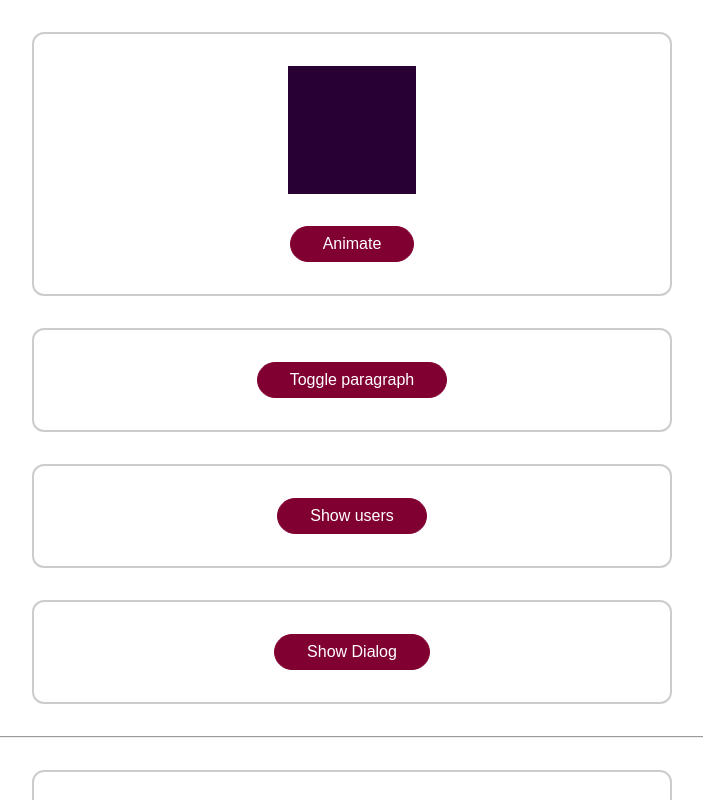
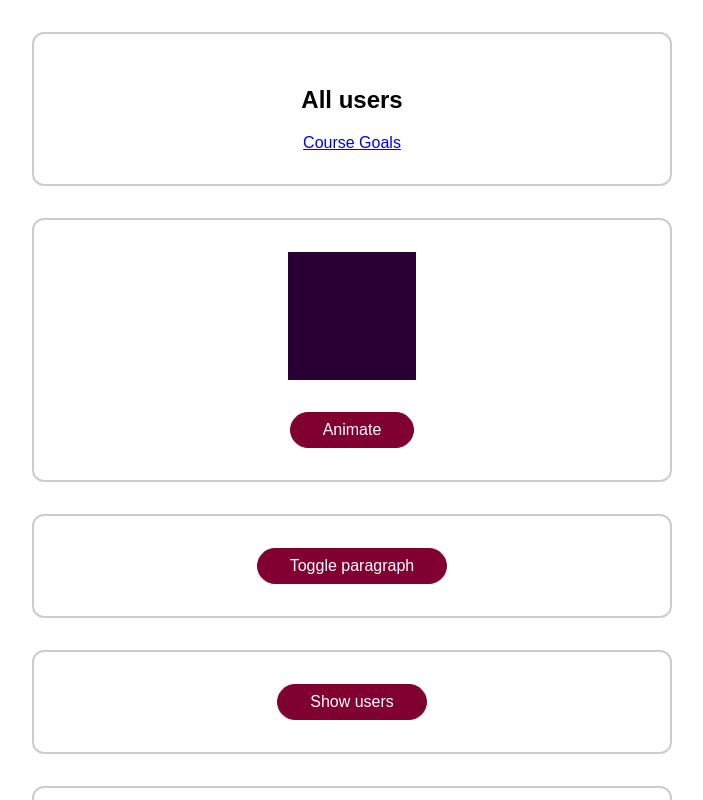
Before and after one commit to AndreaLupo/vue-14-animations-transitions, a Vue app: page / in a window 1280 px wide. Shown: the top 800 px of the page, without its empty margins (288-991 px from the left). Built offline with nearby package versions, Linux system fonts and the light colour scheme.

Commit message:
Transitions between routes

```diff
--- a/package.json
+++ b/package.json
@@ -9,7 +9,8 @@
   },
   "dependencies": {
     "core-js": "^3.6.5",
-    "vue": "^3.0.0"
+    "vue": "^3.0.0",
+    "vue-router": "^4.1.6"
   },
   "devDependencies": {
     "@vue/cli-plugin-babel": "~4.5.0",
--- a/src/App.vue
+++ b/src/App.vue
@@ -1,4 +1,11 @@
 <template>
+
+  <router-view v-slot="slotProps">
+    <transition name="fade-button" mode="out-in">
+      <component :is="slotProps.Component"></component>
+    </transition>
+  </router-view>
+
   <div class="container">
     <div class="block" :class="{animate: animatedBlock}"></div>
     <button @click="animateBlock">Animate</button>
@@ -241,4 +248,12 @@ button:active {
   opacity: 1;
 }
 
+.route-enter-active {
+  animation: slide-scale 0.4s ease-out;
+}
+.route-leave-active {
+  animation: slide-scale 0.4s ease-in;
+}
+
+
 </style>
--- a/src/components/UsersList.vue
+++ b/src/components/UsersList.vue
@@ -55,12 +55,20 @@ li {
 }
 
 
-.user-list-enter-active {
+.user-list-leave-active {
     transition: all 1s ease-out;
+    /** necessary for -move  class in the out transition */
+    position: absolute;
 }
 
 .user-list-enter-to {
     opacity: 0;
     transform: translateX(30px);
 }
+
+/** on other elements of the list when an item is added or removed.
+ */
+.user-list-move {
+    transition: transform 0.8s ease;
+}
 </style>
--- a/src/main.js
+++ b/src/main.js
@@ -1,10 +1,29 @@
 import { createApp } from 'vue';
+
+import {createRouter, createWebHistory} from 'vue-router';
 
 import App from './App.vue';
 import BaseModal from './components/BaseModal.vue';
+import AllUsers from './pages/AllUsers.vue';
+import CourseGoals from './pages/CourseGoals.vue';
 
+const router = createRouter({
+    history: createWebHistory(),
+    routes: [
+        {path: '/', component: AllUsers},
+        {path:'/goals', component: CourseGoals}
+    ]
+});
 const app = createApp(App);
+app.use(router);
 
 app.component('base-modal', BaseModal);
 
 app.mount('#app');
+/**
+ * Do this way to prevent the animation on first route loaded
+router.isReady().then(function() {
+    app.mount("#app");
+});
+
+ */
--- /dev/null
+++ b/src/pages/AllUsers.vue
@@ -0,0 +1,16 @@
+<template>
+  <div class="container">
+    <h2>All users</h2>
+    <router-link to="goals">Course Goals</router-link>
+  </div>
+</template>
+
+<script>
+export default {
+
+}
+</script>
+
+<style>
+
+</style>
--- /dev/null
+++ b/src/pages/CourseGoals.vue
@@ -0,0 +1,16 @@
+<template>
+    <div class="container">
+      <h2>Course goal</h2>
+      <router-link to="/">Users</router-link>
+    </div>
+  </template>
+
+  <script>
+  export default {
+
+  }
+  </script>
+
+  <style>
+
+  </style>
```
Also changed, not shown: 1 other file (tests, documents, lock files or other folders).
